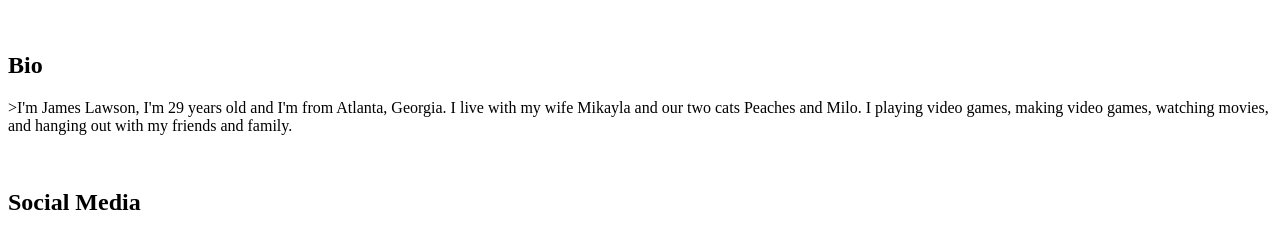
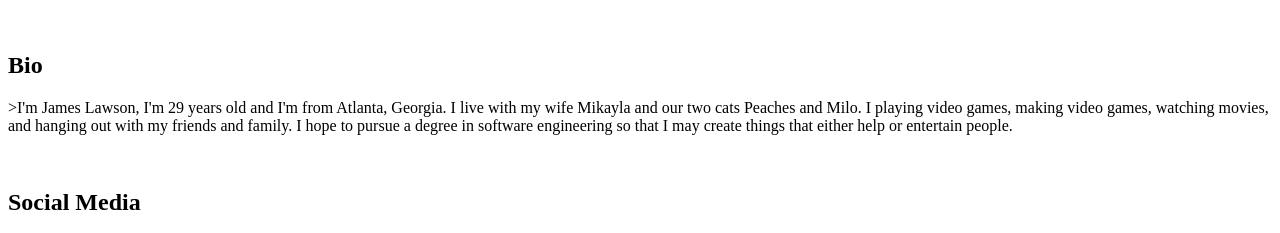
Before and after one commit to asapjam/Portfolio, a plain HTML site: page index.html in a window 1280 px wide. Shown: the part 202-435 px from the top of the page. Drawn offline with Linux system fonts and the light colour scheme.

Commit message:
Update index.html

```diff
--- a/index.html
+++ b/index.html
@@ -24,7 +24,9 @@
                 <div class="bio">
                     <img />
                     <h1>Bio</h1>
-                    <p>>I'm James Lawson, I'm 29 years old and I'm from Atlanta, Georgia. I live with my wife Mikayla and our two cats Peaches and Milo. I playing video games, making video games, watching movies, and hanging out with my friends and family.</p>
+                    <p>>I'm James Lawson, I'm 29 years old and I'm from Atlanta, Georgia. I live with my wife Mikayla and our two cats Peaches and Milo. I playing video games, making video games, watching movies, and hanging out with my friends and family.
+                        I hope to pursue a degree in software engineering so that I may create things that either help or entertain people.
+                    </p>
                 </div>
 
             </section>
```
